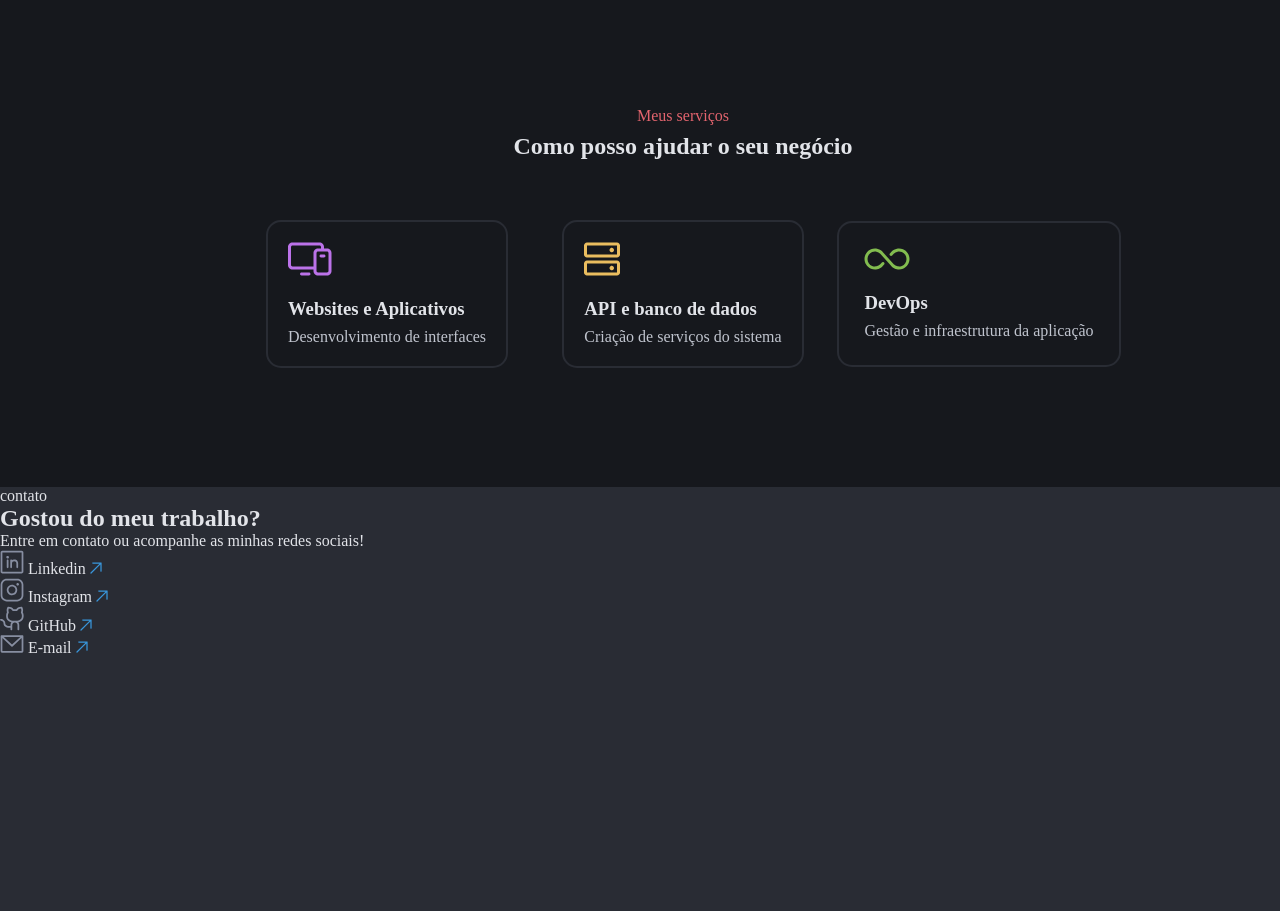
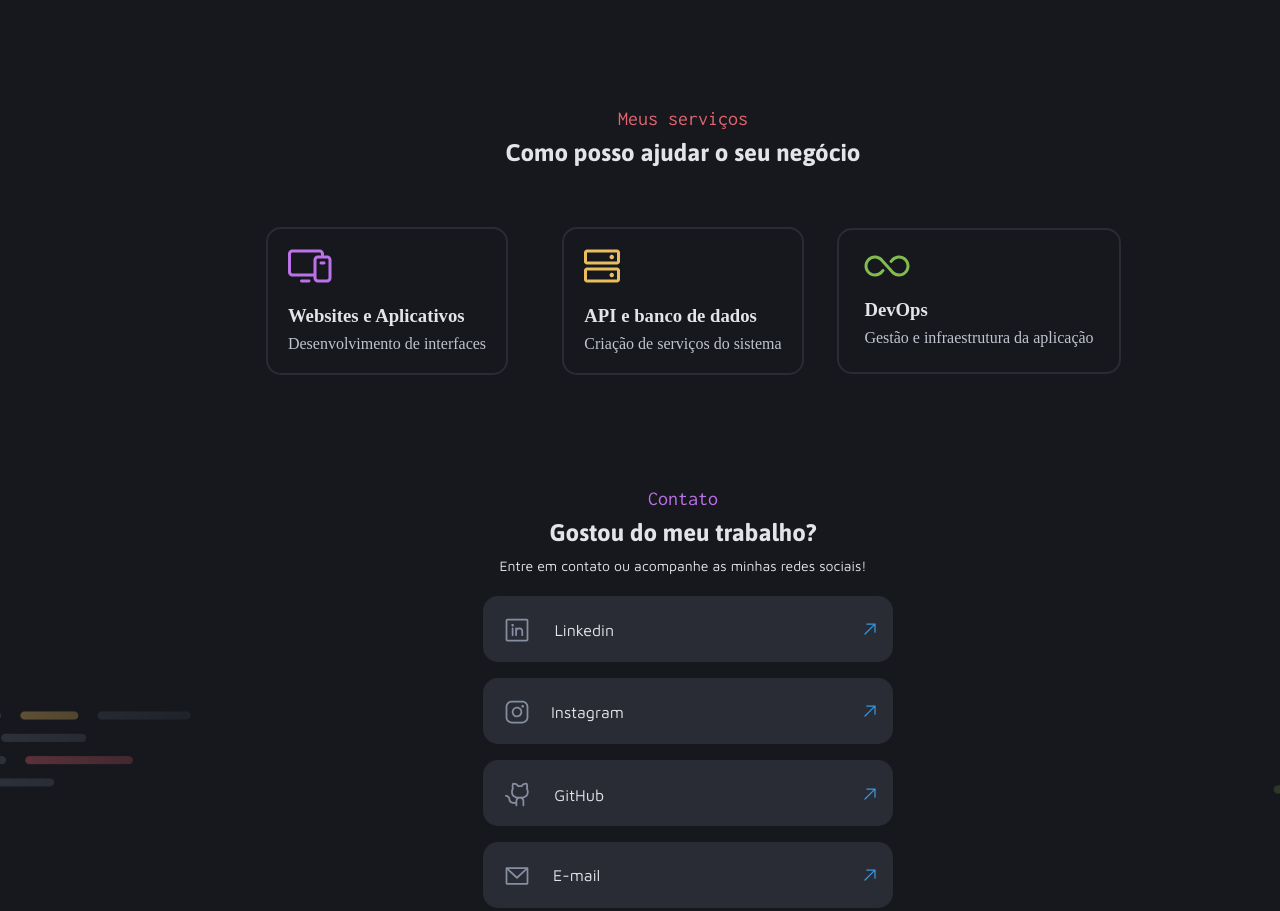
Before and after one commit to fabiofilho-dev/Portifolio-dev, a plain HTML site: page index.html in a window 1280 px wide. Shown: the part 1660-2571 px from the top of the page. Before the commit the page ends 2317 px from the top, so only its background shows below. Drawn offline with Linux system fonts and the light colour scheme.

Commit message:
Estilizando footer

```diff
--- a/Styles/global.css
+++ b/Styles/global.css
@@ -29,7 +29,7 @@
 
   --font-family-tertiary: "Maven Pro", "sans-serif";
   --name-secondary: 300 16px/140% var(--font-family-tertiary);
-  --Text-md-secondary: 400 16px/140% var(--font-family-tertiary);
+  --text-md-secondary: 400 16px/140% var(--font-family-tertiary);
   --text-sm-secondary: 400 14px/140% var(--font-family-tertiary);
 
 
--- a/Styles/utility.css
+++ b/Styles/utility.css
@@ -55,9 +55,14 @@
   margin: 0px 16px 21px 16px;
 }
 
+.purple {
+  color: #BB72E9;
+  font: var(--subtitle);
+}
+
 .red {
   color: #E3646E;
-  ;
+  font: var(--subtitle);
 }
 
 .padding-25 {
@@ -111,3 +116,53 @@
   border: solid #292C34 2px;
   border-radius: 15px;
 }
+
+.contact {
+  width: 1366px;
+  height: 787px;
+  background-image: url(../Assets/image/Background_Contacts.png);
+  background-size: cover;
+}
+
+.font-h2 {
+  font: var(--title-md);
+}
+
+.p-footer {
+  font: var(--text-md-secondary);
+}
+
+.link {
+  width: 410px;
+  height: 66px;
+  margin: 0 483px 0 483px;
+  row-gap: 16px;
+  padding: 20px;
+  margin-bottom: 16px;
+
+}
+
+
+.end {
+  margin-left: 250px;
+  margin-right: 7px;
+}
+
+.end-2 {
+  margin-left: 240px;
+  margin-right: 7px;
+}
+
+.end-3 {
+  margin-left: 260px;
+  margin-right: 7px;
+}
+
+.end-4 {
+  margin-left: 263px;
+  margin-right: 7px;
+}
+
+.back-link {
+  background-color: var(--gray-300);
+}
--- a/index.html
+++ b/index.html
@@ -173,7 +173,7 @@
 
     <div class="centralizar">
       <span class="centralizar red">Meus serviços</span>
-      <h2>Como posso ajudar o seu negócio</h2>
+      <h2 class="font-h2">Como posso ajudar o seu negócio</h2>
     </div>
 
     <div class="grid grid-cols-3 margin-top-56 centralizar padding-2 hw">
@@ -205,36 +205,46 @@
 
   </section>
 
-  <footer id="contact">
-    <header>
-      <span> contato</span>
-      <h2>Gostou do meu trabalho?</h2>
-      <p>Entre em contato ou acompanhe as minhas redes sociais!</p>
+  <footer class="contact">
+
+    <header class="centralizar">
+      <span class=" centralizar purple "> Contato</span>
+      <h2 class="centralizar font-h2">Gostou do meu trabalho?</h2>
+      <p class="p-main">Entre em contato ou acompanhe as minhas redes sociais!</p>
     </header>
 
     <section>
-      <div>
+      <div class=" link centralizar grid grid-cols-3 border back-link">
         <img src="Assets/icons/Linkedin-icon.svg" alt=" ícone LinkedIn">
-        <a href="#">Linkedin</a>
-        <img src="Assets/icons/seta-azul-icons.svg" alt="">
+        <p class="p-footer centralizar">Linkedin</p>
+        <a href="#">
+          <img src="Assets/icons/seta-azul-icons.svg" alt="" class="end">
+        </a>
       </div>
 
-      <div>
+      <div class=" link centralizar grid grid-cols-3 border back-link">
         <img src="Assets/icons/Instagram-icon.svg" alt="ícone instagram">
-        <a href="#">Instagram</a>
-        <img src="Assets/icons/seta-azul-icons.svg" alt="">
+        <p class="p-footer">Instagram</p>
+        <a href="#">
+          <img src="Assets/icons/seta-azul-icons.svg" alt="" class="end-2">
+        </a>
       </div>
 
-      <div>
+      <div class=" link centralizar grid grid-cols-3 border back-link">
+
         <img src="Assets/icons/GitHub-icons.svg" alt=" ícone GitHub">
-        <a href="#">GitHub</a>
-        <img src="Assets/icons/seta-azul-icons.svg" alt="">
+        <p class="p-footer">GitHub</p>
+        <a href="#">
+          <img src="Assets/icons/seta-azul-icons.svg" alt="" class="end-3">
+        </a>
       </div>
 
-      <div>
+      <div class=" link centralizar grid grid-cols-3 border back-link">
         <img src="Assets/icons/E-mail-icon.svg" alt="ícone email">
-        <a href="#">E-mail</a>
-        <img src="Assets/icons/seta-azul-icons.svg" alt="">
+        <p class="p-footer">E-mail</p>
+        <a href="#">
+          <img src="Assets/icons/seta-azul-icons.svg" alt="" class="end-4">
+        </a>
       </div>
 
     </section>
```
Also changed, not shown: Styles/footer.css (added).
